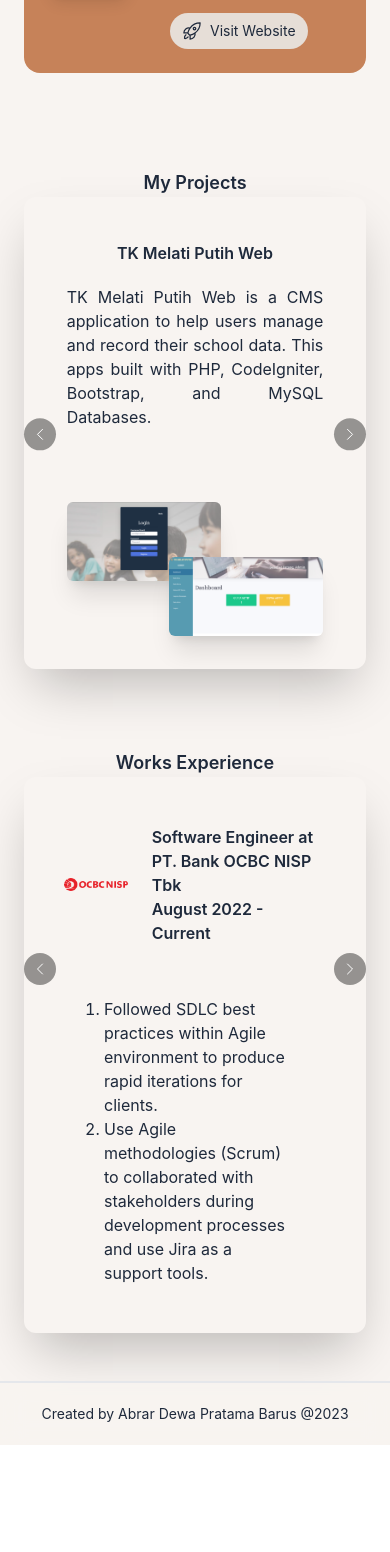
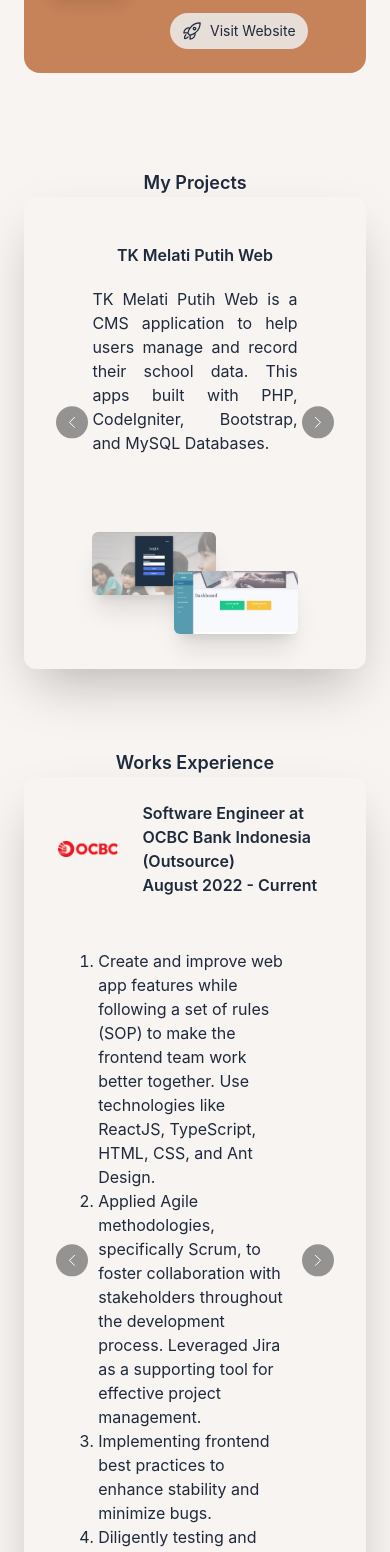
Before and after one commit to abrardewa/portofolio, a React (Create React App) app: page / in a window 390 px wide. Shown: the part 1280-2832 px from the top of the page. Before the commit the page ends 2725 px from the top, so only its background shows below. Built offline with nearby package versions, Linux system fonts and the light colour scheme.

Commit message:
renew cv and works detail

```diff
--- a/src/component/home/index.tsx
+++ b/src/component/home/index.tsx
@@ -25,18 +25,11 @@ export default function Home() {
   const handleDownload = () => {
     setLoading(true);
     setTimeout(() => {
-      fetch("CV_abrardewa.pdf").then((response) => {
-        response.blob().then((blob) => {
-          const fileURL = window.URL.createObjectURL(blob);
-          let alink = document.createElement("a");
-          alink.href = fileURL;
-          alink.download = "CV_abrardewa.pdf";
-          alink.click();
-        });
-        if (response.status === 200) {
-          setSuccess(true);
-        }
-      });
+      const downloadLink = document.createElement("a");
+      downloadLink.href = "/CV_abrardewa.pdf"; // Path to your PDF file
+      downloadLink.download = "CV_abrardewa.pdf"; // File name
+      downloadLink.click();
+      setSuccess(true);
       setLoading(false);
     }, 300);
   };
@@ -45,7 +38,7 @@ export default function Home() {
     let today = moment();
     let startExp = moment("29 08 2022", "DD MM YYYY");
     let longExpYear = today.diff(startExp, "year");
-    return longExpYear
+    return longExpYear;
   };
 
   return (
@@ -144,9 +137,7 @@ export default function Home() {
             />
             +
           </div>
-          <p className="long-exp-text">
-            Years Experience
-          </p>
+          <p className="long-exp-text">Years Experience</p>
         </div>
         <div className="item-exp">
           <div className="long-exp-content">
--- a/src/component/projects/index.css
+++ b/src/component/projects/index.css
@@ -1,5 +1,5 @@
 .projects {
-  @apply mx-auto max-w-screen-2xl h-[580px] py-12 px-6 xl:px-36;
+  @apply relative mx-auto max-w-screen-2xl h-[580px] py-12 px-6 xl:px-36;
 }
 .projects .projects-content {
   @apply flex flex-col h-[500px] lg:h-[450px];
@@ -8,7 +8,7 @@
   @apply text-soft-dark dark:text-soft-white font-semibold text-center lg:text-center text-lg md:text-xl lg:text-2xl;
 }
 .projects .projects-content .content {
-  @apply grid grid-cols-1 gap-5 duration-300 items-center md:gap-0 md:grid-cols-2 w-full h-full pt-6 shadow-2xl lg:shadow-sm lg:hover:shadow-2xl rounded-xl;
+  @apply relative grid grid-cols-1 gap-5 duration-300 items-center md:gap-0 md:grid-cols-2 w-full h-full pt-6 shadow-2xl px-[10%] lg:shadow-sm lg:hover:shadow-2xl rounded-xl;
 }
 .projects .projects-content .content .title {
   @apply text-soft-dark dark:text-soft-white font-semibold text-base md:text-lg lg:text-xl;
--- a/src/component/projects/index.tsx
+++ b/src/component/projects/index.tsx
@@ -74,13 +74,13 @@ export default function Projects() {
             )}
           </div>
           <button
-            className="btn-slide block lg:hidden lg:group-hover:block right-6 xl:right-[13%]"
+            className="absolute btn-slide block lg:hidden lg:group-hover:block right-8 xl:right-[5%]"
             onClick={handleNextBtn}
           >
             <ChevronRightIcon />
           </button>
           <button
-            className="btn-slide block lg:hidden lg:group-hover:block left-6 xl:left-[13%]"
+            className="absolute btn-slide block lg:hidden lg:group-hover:block left-8 xl:left-[5%]"
             onClick={handlePrevBtn}
           >
             <ChevronLeftIcon />
--- a/src/component/works/index.css
+++ b/src/component/works/index.css
@@ -1,14 +1,14 @@
 .works {
-  @apply mx-auto max-w-screen-2xl md:h-[580px] py-12 px-6 xl:px-36;
+  @apply relative mx-auto max-w-screen-2xl md:h-[580px] py-12 px-6 xl:px-36;
 }
 .works .works-content {
-  @apply flex flex-col h-full md:h-[380px] lg:h-[300px];
+  @apply flex flex-col h-full md:h-[380px] lg:h-[450px];
 }
 .works .works-content .title {
   @apply text-soft-dark dark:text-soft-white font-semibold text-center lg:text-center text-lg md:text-xl lg:text-2xl;
 }
 .works .works-content .content {
-  @apply flex flex-col gap-5 duration-300 items-center md:gap-0 w-full h-full pt-12 pb-12 md:pb-0 shadow-2xl lg:shadow-sm lg:hover:shadow-2xl rounded-xl px-10 lg:px-0;
+  @apply relative grid grid-cols-1 gap-5 py-12 px-[10%] md:min-h-[120%] lg:min-h-[85%] lg:my-16 duration-300 items-center md:gap-0 md:grid-cols-1 w-full h-full pt-6 shadow-2xl lg:shadow-sm lg:hover:shadow-2xl rounded-xl;
 }
 .works .works-content .content .company {
   @apply flex flex-row w-full justify-center items-center gap-6 lg:gap-24;
@@ -26,5 +26,5 @@
   @apply text-soft-dark dark:text-soft-white text-justify w-3/4;
 }
 .works .works-content .content .btn-slide {
-  @apply absolute translate-y-32 lg:translate-y-full w-8 p-2 lg:w-12 rounded-full bg-black/40 text-white cursor-pointer;
+  @apply absolute -translate-y-1/3 w-8 p-2 lg:w-12 rounded-full bg-black/40 text-white cursor-pointer;
 }
--- a/src/component/works/index.tsx
+++ b/src/component/works/index.tsx
@@ -1,6 +1,6 @@
 import itera from "../../assets/Logo_ITERA.png";
 import impactByte from "../../assets/impactbyte.jpeg";
-import ocbc from "../../assets/ocbc.png";
+import ocbc from "../../assets/Logo-ocbc.png";
 import "./index.css";
 import { useState } from "react";
 import { ChevronLeftIcon, ChevronRightIcon } from "@heroicons/react/24/outline";
@@ -24,13 +24,15 @@ export default function Works() {
   const data = [
     {
       photo1: ocbc,
-      title: "PT. Bank OCBC NISP Tbk",
+      title: "OCBC Bank Indonesia (Outsource)",
       postiton: "Software Engineer",
       timeStart: "August 2022",
       timeEnd: "Current",
       content: [
-        "Followed SDLC best practices within Agile environment to produce rapid iterations for clients.",
-        "Use Agile methodologies (Scrum) to collaborated with stakeholders during development processes and use Jira as a support tools.",
+        "Create and improve web app features while following a set of rules (SOP) to make the frontend team work better together. Use technologies like ReactJS, TypeScript, HTML, CSS, and Ant Design.",
+        "Applied Agile methodologies, specifically Scrum, to foster collaboration with stakeholders throughout the development process. Leveraged Jira as a supporting tool for effective project management.",
+        "Implementing frontend best practices to enhance stability and minimize bugs.",
+        "Diligently testing and refining product features to guarantee an exceptional user experience across both customer-facing interfaces and internal dashboard components.",
       ],
     },
     {
@@ -87,13 +89,13 @@ export default function Works() {
             ))}
           </ol>
           <button
-            className="btn-slide block lg:hidden lg:group-hover:block right-6 xl:right-[13%]"
+            className="absolute btn-slide block lg:hidden lg:group-hover:block right-8 xl:right-[5%]"
             onClick={handleNextBtn}
           >
             <ChevronRightIcon />
           </button>
           <button
-            className="btn-slide block lg:hidden lg:group-hover:block left-6 xl:left-[13%]"
+            className="absolute btn-slide block lg:hidden lg:group-hover:block left-8 xl:left-[5%]"
             onClick={handlePrevBtn}
           >
             <ChevronLeftIcon />
```
Also changed, not shown: src/assets/Logo-ocbc.png (added), 1 other file (tests, documents, lock files or other folders).
